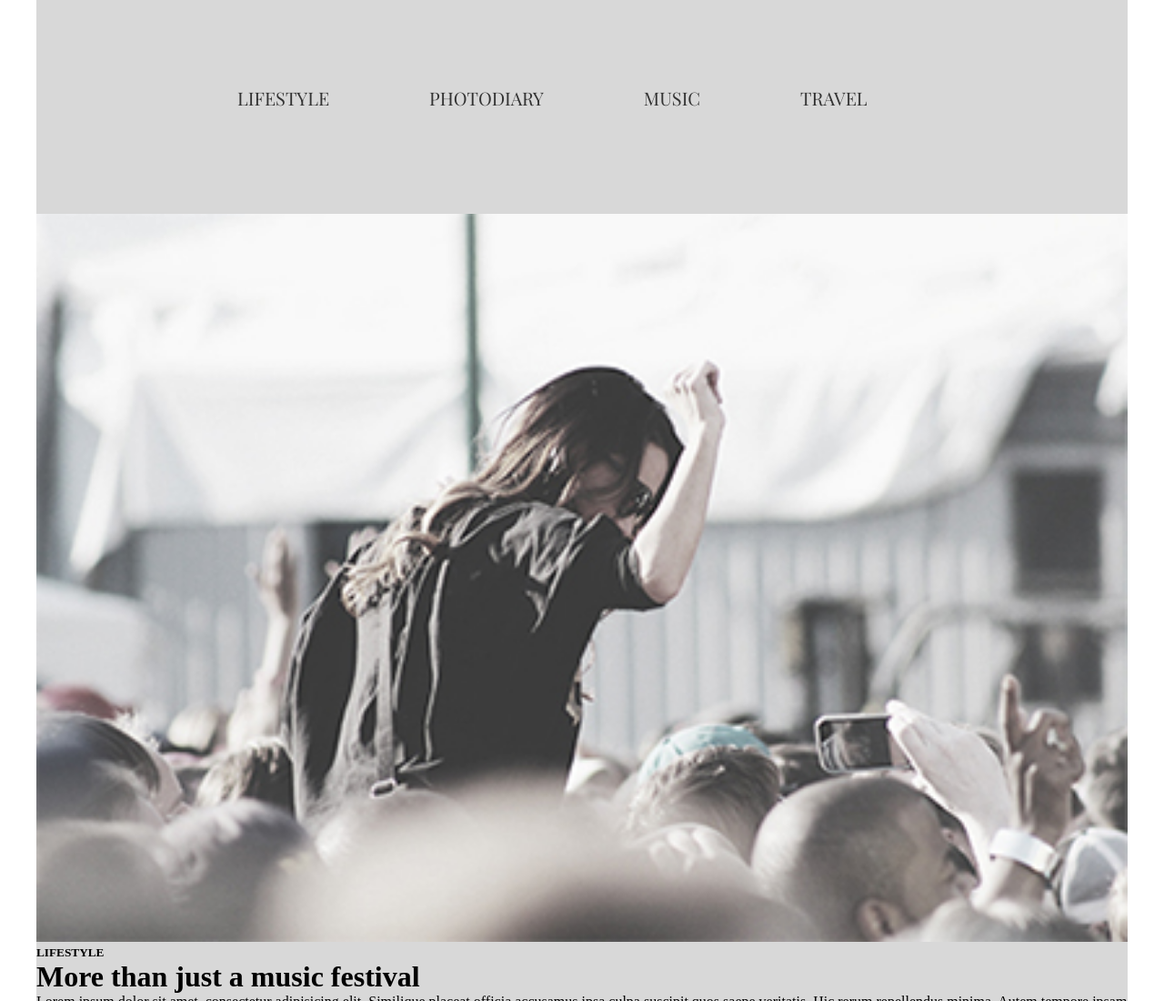
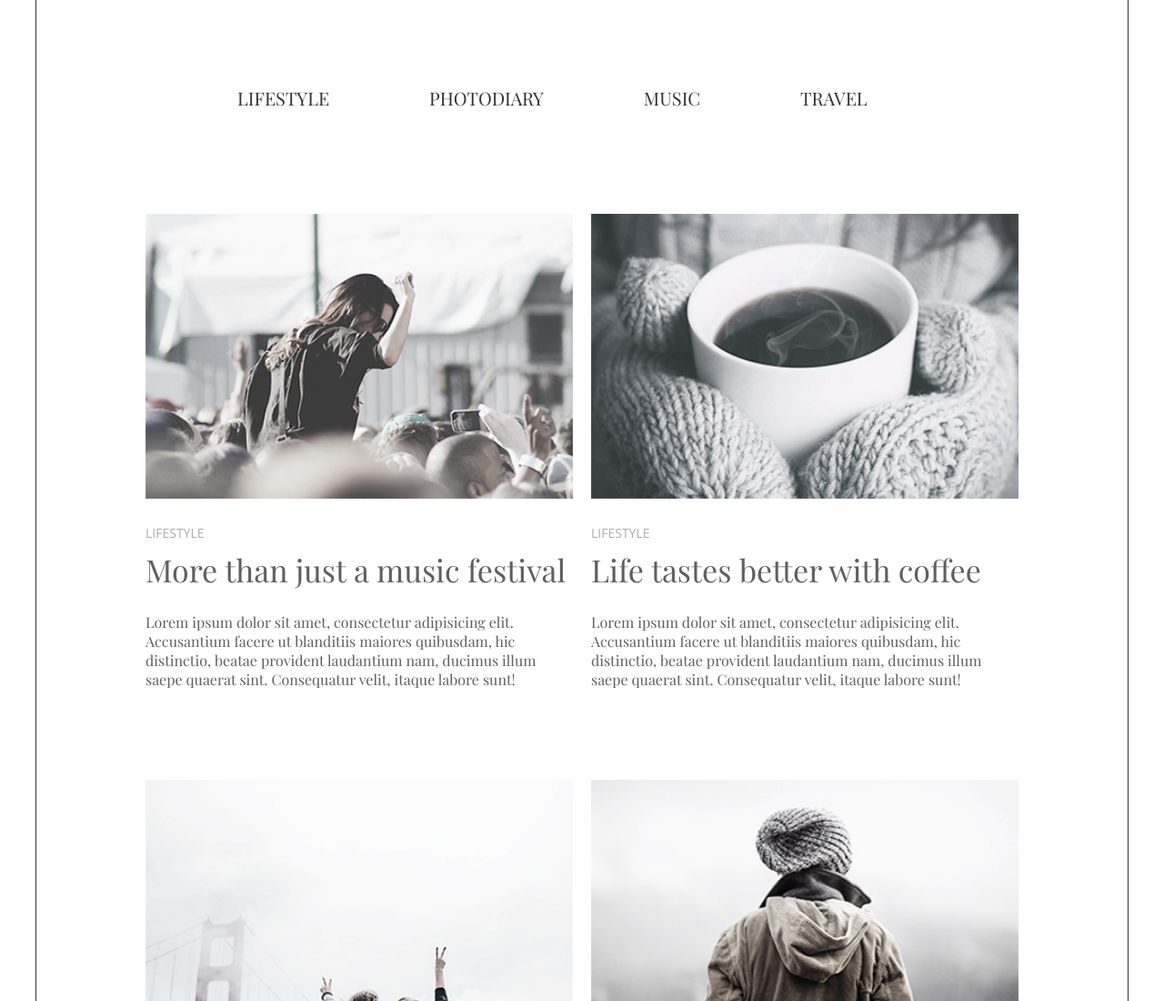
Before and after one commit to maksymmukanovskyi/goit-bootcamp-home-work, a plain HTML site: page html-css/module-03/index.html in a window 1280 px wide. Shown: the top 1100 px of the page at 91% size. Drawn offline with nearby package versions, Linux system fonts and the light colour scheme; a web font is replaced by a local one.

Commit message:
added content block

```diff
--- a/html-css/module-03/css/base.css
+++ b/html-css/module-03/css/base.css
@@ -7,7 +7,7 @@
  	width: 1200px;
  	margin: auto;
  	padding: 90px 0;
- 	background-color: #d8d8d8;
+ 	outline: 1px solid #333;
 
 
  }
--- a/html-css/module-03/css/content.css
+++ b/html-css/module-03/css/content.css
@@ -0,0 +1,41 @@
+.content{
+	display:block;
+	width: 960px;
+	vertical-align: top;
+	margin: auto;
+	color: #5F5F5F;
+	font-family: 'Playfair Display', serif;
+
+
+}
+.article{
+	display: inline-block;
+	width: 470px;
+	margin-right: 16px;
+	margin-bottom: 100px;
+}
+.article:nth-child(5), .article:nth-child(6){
+	margin-bottom: 46px;
+}
+
+.article:nth-child(2n){
+	margin-right: 0;
+}
+.article-img{
+	display: block;
+	width: 100%;
+	margin-bottom: 28px;
+}
+.image-signage{
+	font-size: 14px;
+	text-transform: uppercase;
+	margin-bottom: 8px;
+	font-family: 'Open Sans', sans-serif;
+	color: #acacac;
+
+}
+.article-title{
+	font-size: 34px;
+	margin-bottom: 24px;
+	font-weight: normal;
+}
--- a/html-css/module-03/css/header.css
+++ b/html-css/module-03/css/header.css
@@ -2,6 +2,7 @@
 .page-header{
 	padding: 4px 16px;
 	margin-bottom: 110px;
+	font-family: 'Playfair Display', serif;
 
 }
 .menu{
@@ -26,7 +27,7 @@
 	text-transform: uppercase;
 	text-decoration: none;
 	color: #333;
-	font-family: 'Playfair Display', serif;
+
 }
 .menu-link:hover{
 	color: aqua;
--- a/html-css/module-03/css/styles.css
+++ b/html-css/module-03/css/styles.css
@@ -1,6 +1,7 @@
 
 @import 'base.css';
 @import url('https://fonts.googleapis.com/css?family=Playfair+Display:400,400i,700,700i,900,900i');
+@import url('https://fonts.googleapis.com/css?family=Open+Sans');
 @import 'header.css';
 @import 'content.css';
 @import 'footer.css';
--- a/html-css/module-03/index.html
+++ b/html-css/module-03/index.html
@@ -26,36 +26,46 @@
 				</ul>
 			</header>
 
+	    <!------CONTENT------->
+	    <main class="content">
+	    	<article class="article">
+	    		<img src="img/1.jpg" alt="festival" class="article-img">
+	    		<figcaption class="image-signage">lifestyle</figcaption>
+	    		<h2 class="article-title">More than just a music festival</h2>
+	    		<p>Lorem ipsum dolor sit amet, consectetur adipisicing elit. Accusantium facere ut blanditiis maiores quibusdam, hic distinctio, beatae provident laudantium nam, ducimus illum saepe quaerat sint. Consequatur velit, itaque labore sunt!</p>
+	    	</article>
+	    	<article class="article">
+	    		<img src="img/4.jpg" alt="cup of coffee" class="article-img">
+	    		<figcaption class="image-signage">lifestyle</figcaption>
+	    		<h2 class="article-title">Life tastes better with coffee</h2>
+	    		<p>Lorem ipsum dolor sit amet, consectetur adipisicing elit. Accusantium facere ut blanditiis maiores quibusdam, hic distinctio, beatae provident laudantium nam, ducimus illum saepe quaerat sint. Consequatur velit, itaque labore sunt!</p>
+	    	</article>
+	    	<article class="article">
+	    		<img src="img/2.jpg" alt="bridge" class="article-img">
+	    		<figcaption class="image-signage">photodiary</figcaption>
+	    		<h2 class="article-title">American dream</h2>
+	    		<p>Lorem ipsum dolor sit amet, consectetur adipisicing elit. Accusantium facere ut blanditiis maiores quibusdam, hic distinctio, beatae provident laudantium nam, ducimus illum saepe quaerat sint. Consequatur velit, itaque labore sunt!</p>
+	    	</article>
+	    	<article class="article">
+	    		<img src="img/5.jpg" alt="traveller" class="article-img">
+	    		<figcaption class="image-signage">photodiary</figcaption>
+	    		<h2 class="article-title">A day exploring the Alps</h2>
+	    		<p>Lorem ipsum dolor sit amet, consectetur adipisicing elit. Accusantium facere ut blanditiis maiores quibusdam, hic distinctio, beatae provident laudantium nam, ducimus illum saepe quaerat sint. Consequatur velit, itaque labore sunt!</p>
+	    	</article>
+	    	<article class="article">
+	    		<img src="img/3.jpg" alt="model" class="article-img">
+	    		<figcaption class="image-signage">lifestyle</figcaption>
+	    		<h2 class="article-title">Top 10 songs for running</h2>
+	    		<p>Lorem ipsum dolor sit amet, consectetur adipisicing elit. Accusantium facere ut blanditiis maiores quibusdam, hic distinctio, beatae provident laudantium nam, ducimus illum saepe quaerat sint. Consequatur velit, itaque labore sunt!</p>
+	    	</article>
+	    	<article class="article">
+	    		<img src="img/6.jpg" alt="road" class="article-img">
+	    		<figcaption class="image-signage">lifestyle</figcaption>
+	    		<h2 class="article-title">Cold winter days</h2>
+	    		<p>Lorem ipsum dolor sit amet, consectetur adipisicing elit. Accusantium facere ut blanditiis maiores quibusdam, hic distinctio, beatae provident laudantium nam, ducimus illum saepe quaerat sint. Consequatur velit, itaque labore sunt!</p>
+	    	</article>
+	    </main>
 
-	<div class="article-column1">
-		<img src="img/1.jpg" alt="festival" style="width: 100%">
-		<h5>LIFESTYLE</h5>
-		<H1>More than just a music festival</H1>
-		<p>Lorem ipsum dolor sit amet, consectetur adipisicing elit. Similique placeat officia accusamus ipsa culpa suscipit quos saepe veritatis. Hic rerum repellendus minima. Autem tempore ipsam praesentium dolor, quaerat nesciunt excepturi necessitatibus corporis nobis, commodi quae minus alias. Rerum, id, quia.</p>
-		<img src="img/2.jpg" alt="bridge" style="width: 100%">
-		<h5>PHOTODIARY</h5>
-		<H1>American dream</H1>
-		<p>Lorem ipsum dolor sit amet, consectetur adipisicing elit. Similique placeat officia accusamus ipsa culpa suscipit quos saepe veritatis. Hic rerum repellendus minima. Autem tempore ipsam praesentium dolor, quaerat nesciunt excepturi necessitatibus corporis nobis, commodi quae minus alias. Rerum, id, quia.</p>
-		<img src="img/3.jpg" alt="model" style="width: 100%">
-		<h5>LIFESTYLE</h5>
-		<H1>Top 10 songs for runnung</H1>
-		<p>Lorem ipsum dolor sit amet, consectetur adipisicing elit. Similique placeat officia accusamus ipsa culpa suscipit quos saepe veritatis. Hic rerum repellendus minima. Autem tempore ipsam praesentium dolor, quaerat nesciunt excepturi necessitatibus corporis nobis, commodi quae minus alias. Rerum, id, quia.</p>
-
-	</div>
-	<div class="article-column2">
-		<img src="img/4.jpg" alt="cup of coffee" style="width: 100%">
-		<h5>LIFESTYLE</h5>
-		<H1>Life tastes better with coffee</H1>
-		<p>Lorem ipsum dolor sit amet, consectetur adipisicing elit. Similique placeat officia accusamus ipsa culpa suscipit quos saepe veritatis. Hic rerum repellendus minima. Autem tempore ipsam praesentium dolor, quaerat nesciunt excepturi necessitatibus corporis nobis, commodi quae minus alias. Rerum, id, quia.</p>
-		<img src="img/5.jpg" alt="traveller" style="width: 100%">
-		<h5>PHOTODIARY</h5>
-		<H1>A day exploring the Alps</H1>
-		<p>Lorem ipsum dolor sit amet, consectetur adipisicing elit. Similique placeat officia accusamus ipsa culpa suscipit quos saepe veritatis. Hic rerum repellendus minima. Autem tempore ipsam praesentium dolor, quaerat nesciunt excepturi necessitatibus corporis nobis, commodi quae minus alias. Rerum, id, quia.</p>
-		<img src="img/6.jpg" alt="road" style="width: 100%">
-		<h5>LIFESTYLE</h5>
-		<H1>Cold winter days</H1>
-		<p>Lorem ipsum dolor sit amet, consectetur adipisicing elit. Similique placeat officia accusamus ipsa culpa suscipit quos saepe veritatis. Hic rerum repellendus minima. Autem tempore ipsam praesentium dolor, quaerat nesciunt excepturi necessitatibus corporis nobis, commodi quae minus alias. Rerum, id, quia.</p>
-	</div>
 
 	<div id="footer">
 		<button>Load more</button>
```
